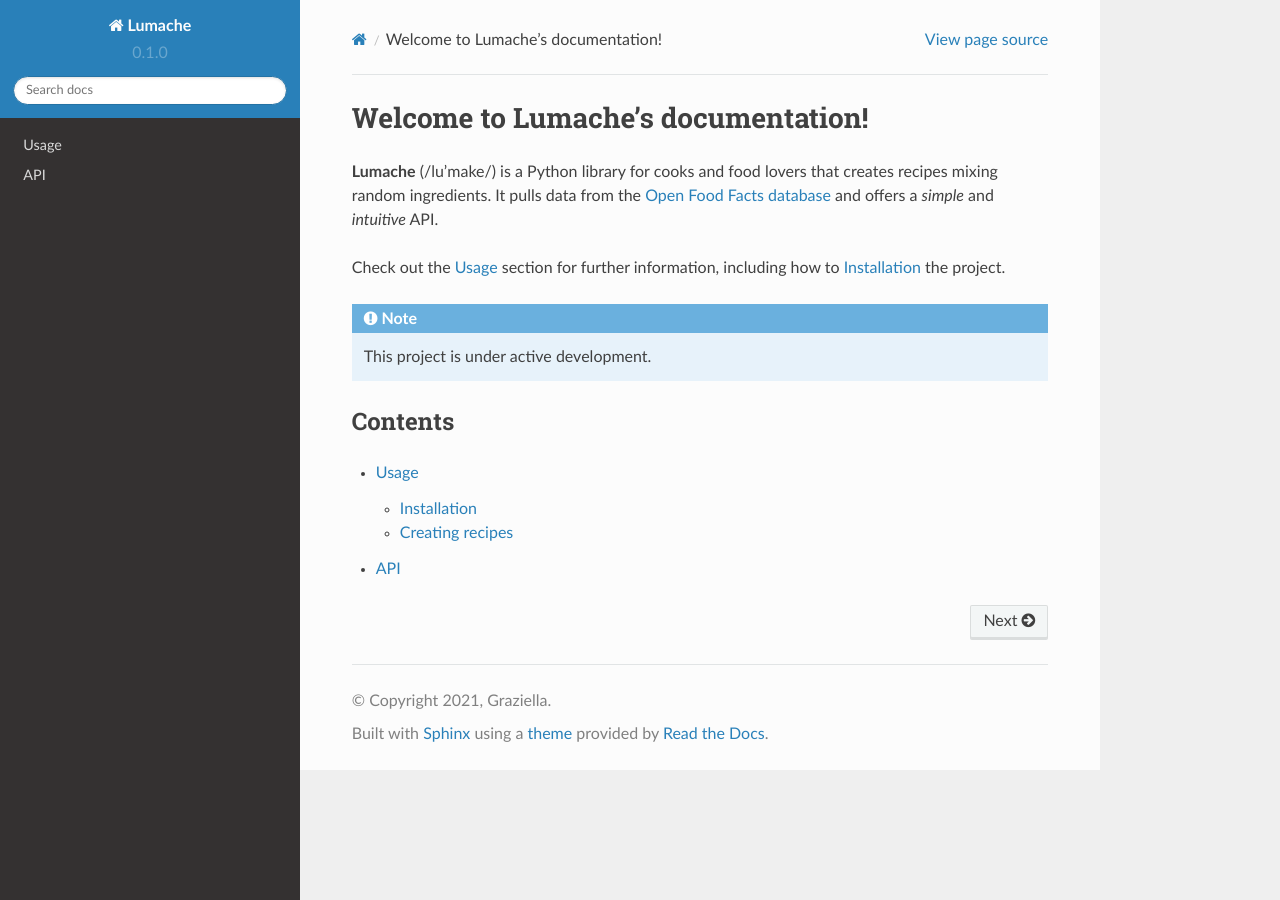
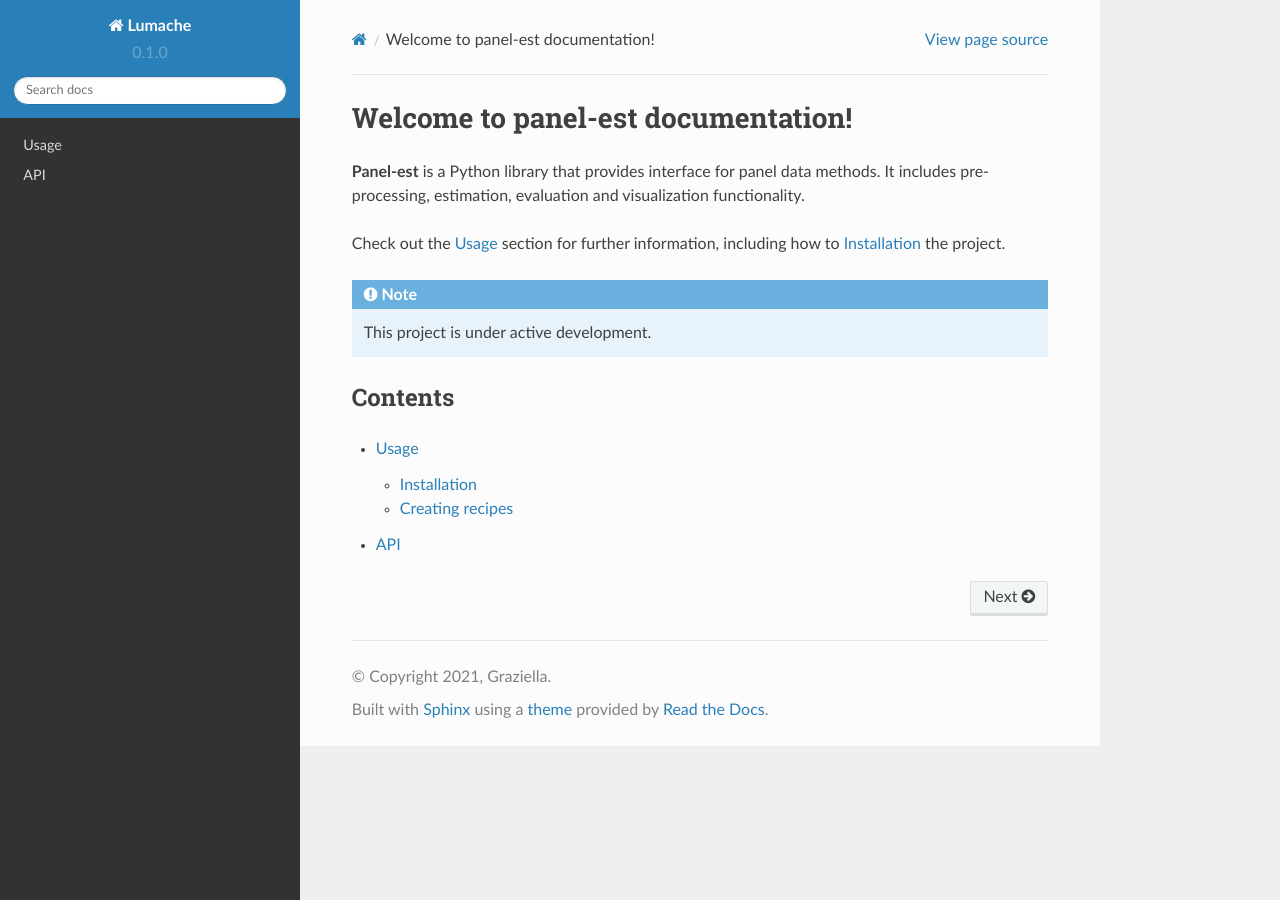
Before and after one commit to AnonTendim/si-tutorial, a Sphinx documentation site: the page built from docs/source/index.rst, in a window 1280 px wide. Built offline with Sphinx 7.4.7 and the Read the Docs theme 2.0.0, drawn with Linux system fonts in a browser that asks for light colours.

Commit message:
Test update

```diff
--- a/docs/source/index.rst
+++ b/docs/source/index.rst
@@ -1,10 +1,7 @@
-Welcome to Lumache's documentation!
+Welcome to panel-est documentation!
 ===================================
 
-**Lumache** (/lu'make/) is a Python library for cooks and food lovers
-that creates recipes mixing random ingredients.
-It pulls data from the `Open Food Facts database <https://world.openfoodfacts.org/>`_
-and offers a *simple* and *intuitive* API.
+**Panel-est** is a Python library that provides interface for panel data methods. It includes pre-processing, estimation, evaluation and visualization functionality.
 
 Check out the :doc:`usage` section for further information, including
 how to :ref:`installation` the project.
```
